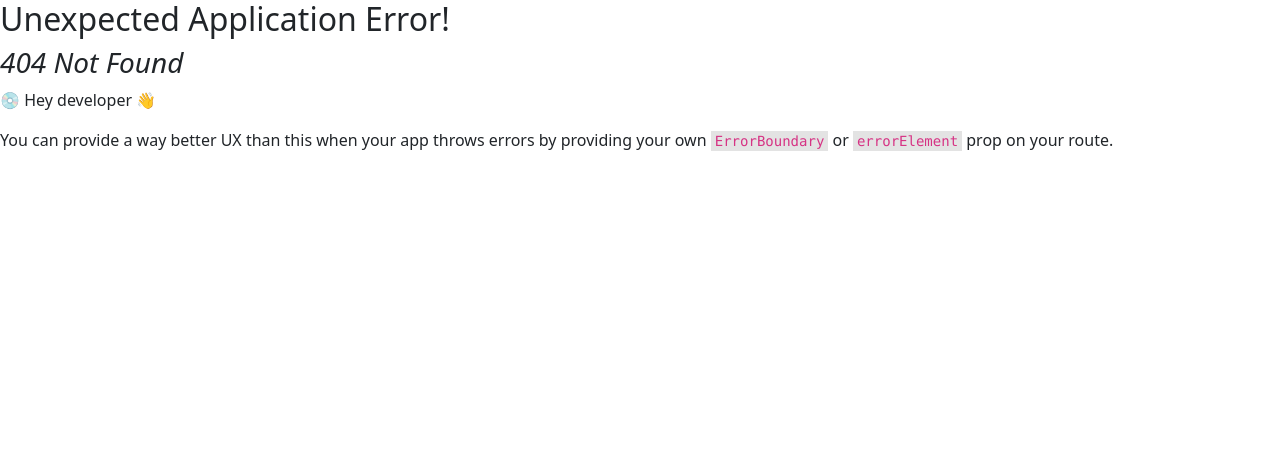
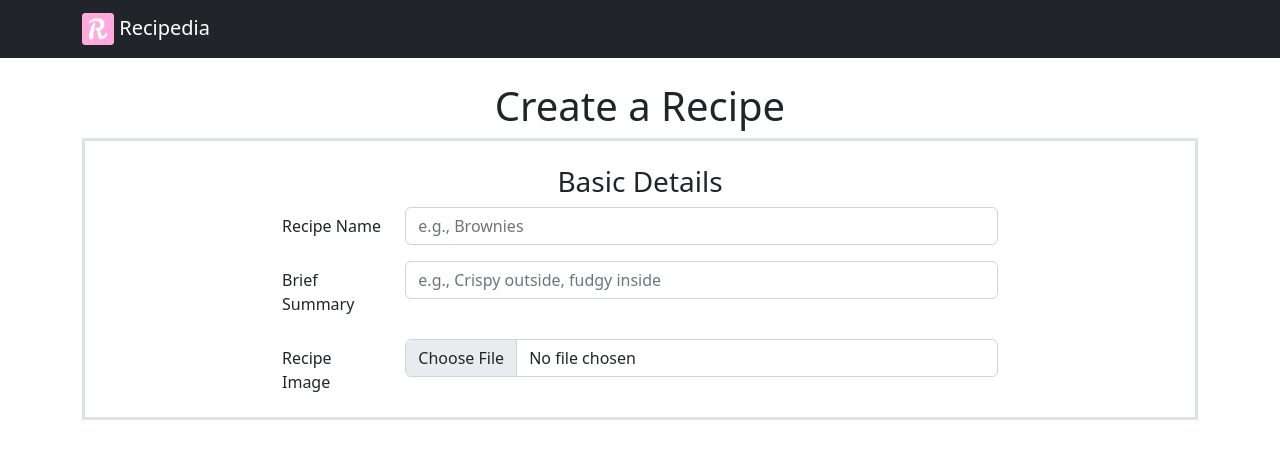
Before and after one commit to segarciat/Recipedia, a React (Create React App) app in the folder frontend/: page /recipe in a window 1280 px wide. Before the commit this address had no page. Shown: the top 458 px of the page. Built offline with nearby package versions, Linux system fonts and the light colour scheme.

Commit message:
Initial /recipe route with initial recipe creation form

```diff
--- /dev/null
+++ b/frontend/src/components/RecipeForm.js
@@ -0,0 +1,57 @@
+import { Form, Container, Row, Col } from 'react-bootstrap';
+
+const RecipeForm = () => {
+  return (
+    <Container className="border border-3">
+      <Row className="justify-content-center">
+        <h3 className="text-center mt-4">Basic Details</h3>
+        <Col md={8}>
+          <Form>
+            <Form.Group
+              as={Row}
+              className="mb-3"
+              controlId="formGroupRecipeName"
+            >
+              <Form.Label column sm={2}>
+                Recipe Name
+              </Form.Label>
+              <Col sm={10}>
+                <Form.Control
+                  required
+                  type="text"
+                  placeholder="e.g., Brownies"
+                />
+              </Col>
+            </Form.Group>
+            <Form.Group
+              as={Row}
+              className="mb-3"
+              controlId="formGroupBriefSummary"
+            >
+              <Form.Label column sm={2}>
+                Brief Summary
+              </Form.Label>
+              <Col sm={10}>
+                <Form.Control
+                  required
+                  type="text"
+                  placeholder="e.g., Crispy outside, fudgy inside"
+                />
+              </Col>
+            </Form.Group>
+            <Form.Group as={Row} controlId="formFile" className="mb-3">
+              <Form.Label column sm={2}>
+                Recipe Image
+              </Form.Label>
+              <Col>
+                <Form.Control accept="image/*" type="file" />
+              </Col>
+            </Form.Group>
+          </Form>
+        </Col>
+      </Row>
+    </Container>
+  );
+};
+
+export default RecipeForm;
--- a/frontend/src/index.js
+++ b/frontend/src/index.js
@@ -10,12 +10,14 @@ import './css/index.css';
 import App from './App';
 import Index from './routes/Index';
 import Gallery from './routes/Gallery';
+import Recipe from './routes/Recipe';
 
 const router = createBrowserRouter(
   createRoutesFromElements(
     <Route path="/" element={<App />}>
       <Route index element={<Index />} />
       <Route path="/gallery" element={<Gallery />} />
+      <Route path="/recipe" element={<Recipe />} />
     </Route>
   )
 );
--- a/frontend/src/routes/Index.js
+++ b/frontend/src/routes/Index.js
@@ -9,14 +9,12 @@ const Index = () => {
       <Welcome />
       <Row xs={1} md={2} className="justify-content-center">
         <Col md={6} lg={2} className="d-flex justify-content-center">
-          <Link to="/gallery">
-            <Button variant="secondary" size="lg">
-              View Gallery
-            </Button>
-          </Link>
+          <Button as={Link} to="/gallery" variant="secondary" size="lg">
+            View Gallery
+          </Button>
         </Col>
         <Col md={6} lg={2} className="d-flex justify-content-center">
-          <Button variant="success" size="lg">
+          <Button as={Link} to="/recipe" variant="success" size="lg">
             Create Recipe
           </Button>
         </Col>
--- /dev/null
+++ b/frontend/src/routes/Recipe.js
@@ -0,0 +1,13 @@
+import { Container } from 'react-bootstrap';
+import RecipeForm from '../components/RecipeForm';
+
+const Recipe = () => {
+  return (
+    <Container>
+      <h1 className="text-center mt-4">Create a Recipe</h1>
+      <RecipeForm />
+    </Container>
+  );
+};
+
+export default Recipe;
```
